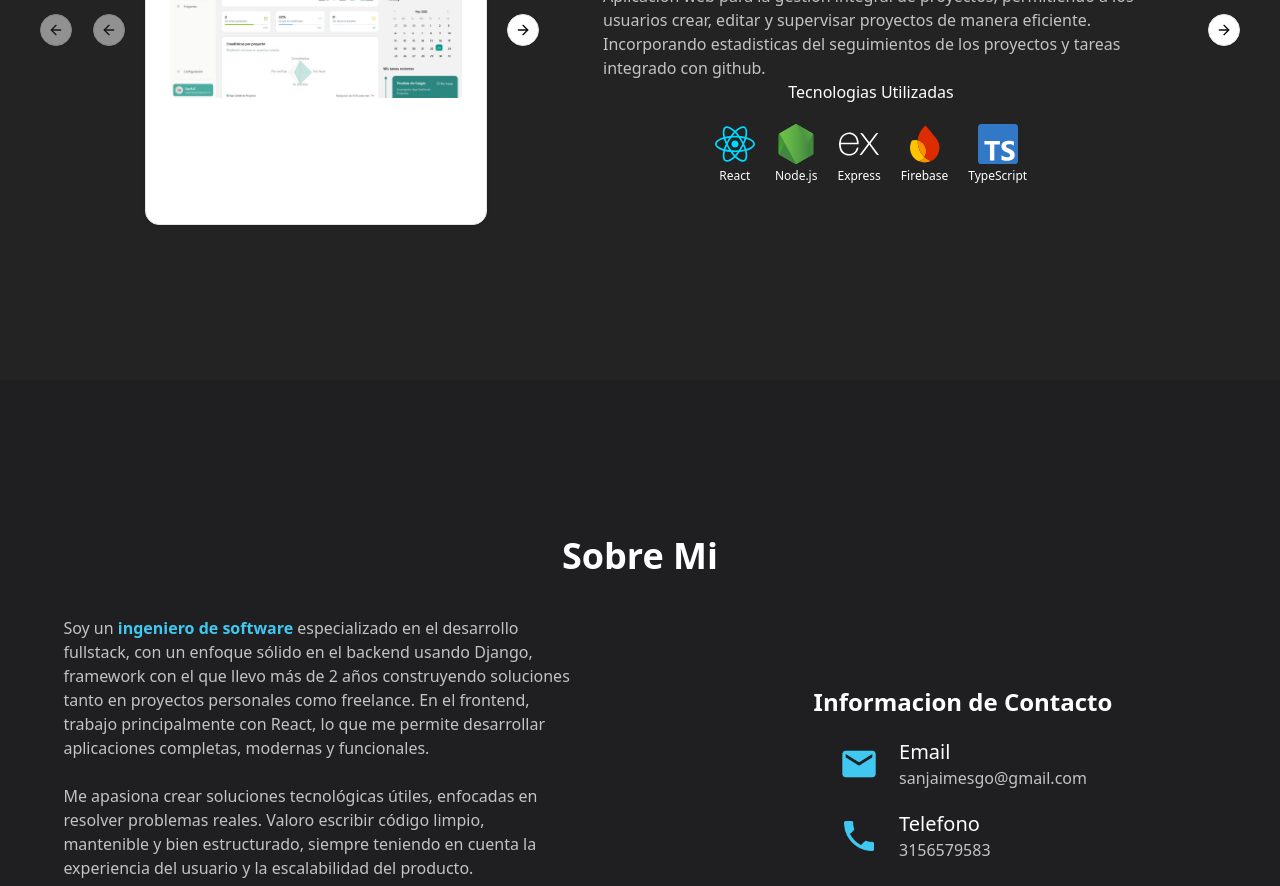
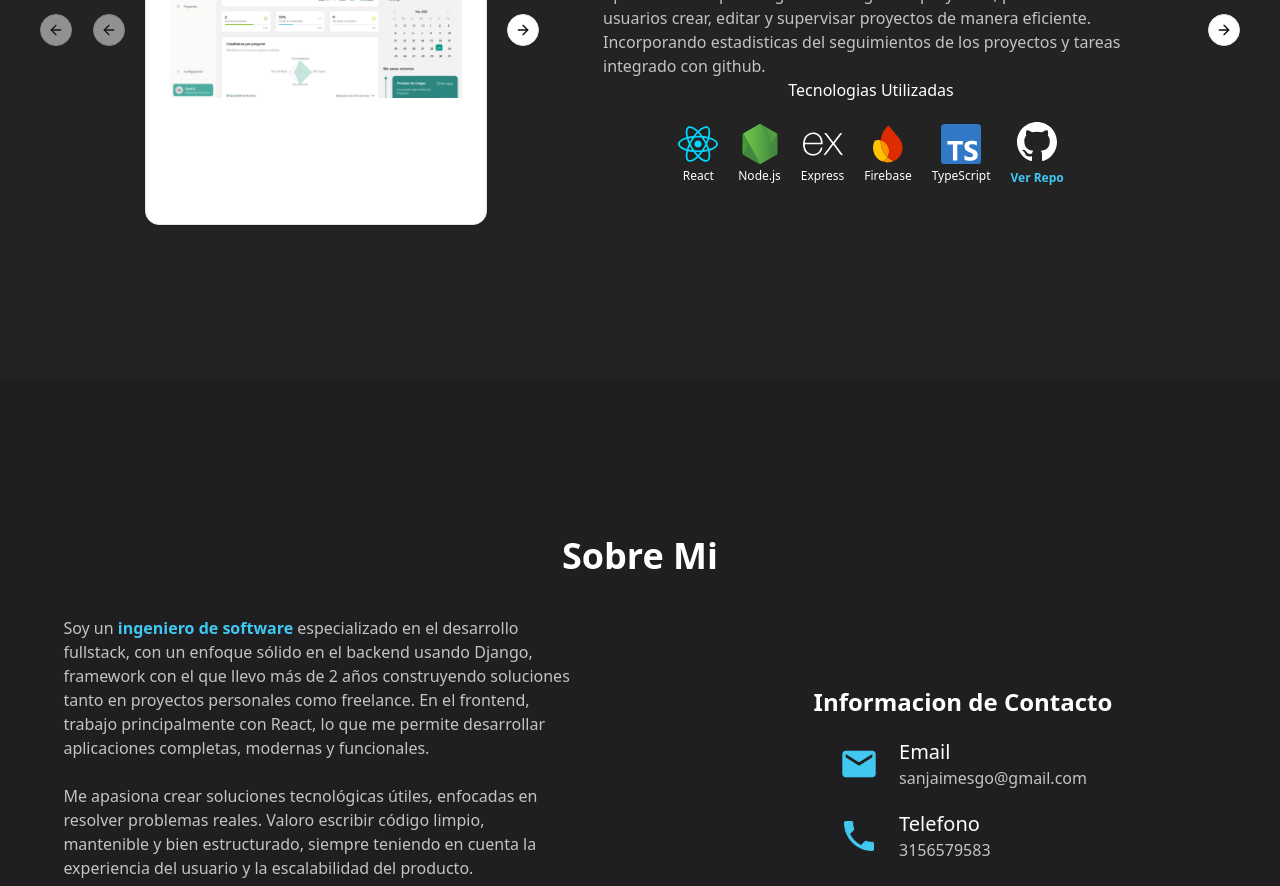
Before and after one commit to SanAJC/Portafolio_React_SanAJC, a React (Vite) app: page / in a window 1280 px wide. Shown: the part 1220-2106 px from the top of the page. Built offline with nearby package versions, Linux system fonts and the light colour scheme.

Commit message:
Url de los repositorios para cada proyecto incorporado

```diff
--- a/src/App.tsx
+++ b/src/App.tsx
@@ -105,14 +105,18 @@ function App() {
                     <p className='text-[#c3c3c3] mt-8 w-full max-[500px]:w-full'>
                       {project.description}
                     </p>
-                    <h2 className='text-white text-l mb-5'>Tecnologias Utilizadas</h2>
-                    <div className='flex items-center justify-center gap-5'>
+                    <h2 className='text-white text-l mb-5 max-[500px]:mt-4'>Tecnologias Utilizadas</h2>
+                    <div className='flex items-center justify-center gap-5 flex-wrap'>
                       {project.technologies.map((tech, index) => (
                         <div key={index} className="flex flex-col items-center">
                           <img src={tech.icon} alt={tech.name} className='w-10 h-10' />
                           <span className="text-xs text-white mt-1">{tech.name}</span>
                         </div>
                       ))}
+                      <div className='flex items-center justify-center gap-2 flex-col'>
+                        <img src={imgGitHub} alt="Repo" className='w-10 h-10' />
+                        <a href={project.url_repo} target="_blank" rel="noopener noreferrer" className='text-[#40C8F1] text-xs font-bold'>Ver Repo</a>
+                      </div>
                     </div>
                   </div>
                 </div>
--- a/src/data/projects.ts
+++ b/src/data/projects.ts
@@ -58,6 +58,7 @@ export interface Project {
     icon: string;
   }[];
   images: string[];
+  url_repo: string;
 }
 
 export const projects: Project[] = [
@@ -73,7 +74,8 @@ export const projects: Project[] = [
       { name: "Firebase", icon: imgFirebase },
       { name: "TypeScript", icon: imgTypescript }
     ],
-    images: [img1, img2, img3, img4, img5]
+    images: [img1, img2, img3, img4, img5],
+    url_repo: "https://github.com/SanAJC/App_Gestion_Proyectos"
   },
   {
     id: 2,
@@ -87,7 +89,8 @@ export const projects: Project[] = [
       { name: "HTML5", icon: imgHtml },
       { name: "CSS", icon: imgCss }
     ],
-    images: [img23, img24, img25, img26, img27]
+    images: [img23, img24, img25, img26, img27],
+    url_repo: "https://github.com/SanAJC/Tienda_Zapas"
   },
   {
     id: 3,
@@ -102,7 +105,8 @@ export const projects: Project[] = [
       { name: "TypeScript", icon: imgTypescript },
       { name: "Tailwind CSS", icon: imgTailwind }
     ],
-    images: [img15, img16, img17, img18, img19,img20,img21,img22]
+    images: [img15, img16, img17, img18, img19,img20,img21,img22],
+    url_repo: "https://github.com/SanAJC/Herramienta_Analisis_Datos"
   },
   {
     id: 4,
@@ -117,7 +121,8 @@ export const projects: Project[] = [
       { name: "PostgreSQL", icon: imgPostgres },
 
     ],
-    images: [imgRedSocial,]
+    images: [imgRedSocial,],
+    url_repo: "https://github.com/SanAJC/Red_Social_Microservicios"
   },
   {
     id: 5,
@@ -131,7 +136,8 @@ export const projects: Project[] = [
       { name: "PostgreSQL", icon: imgPostgres },
       { name: "JavaScript", icon: imgJavaScript }
     ],
-    images: [img10, img11, img12, img13, img14]
+    images: [img10, img11, img12, img13, img14],
+    url_repo: "https://github.com/SanAJC/Sis_Gestor_Citas_Profesionales"
   },
   {
     id: 6,
@@ -148,6 +154,7 @@ export const projects: Project[] = [
 
 
     ],
-    images: [img6, img7, img8, img9]
+    images: [img6, img7, img8, img9],
+    url_repo: "https://github.com/SanAJC/Sys_Gestion_Inventario"
   }
 ];
```
